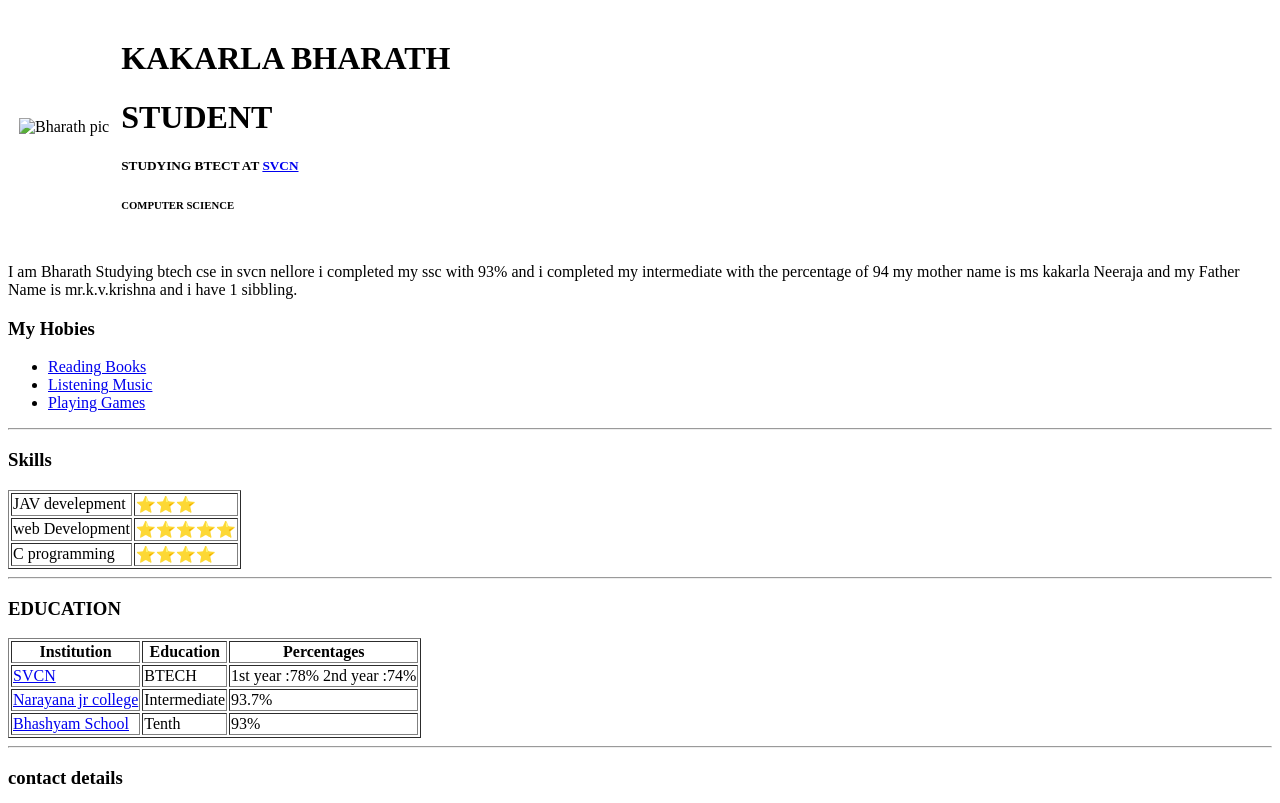
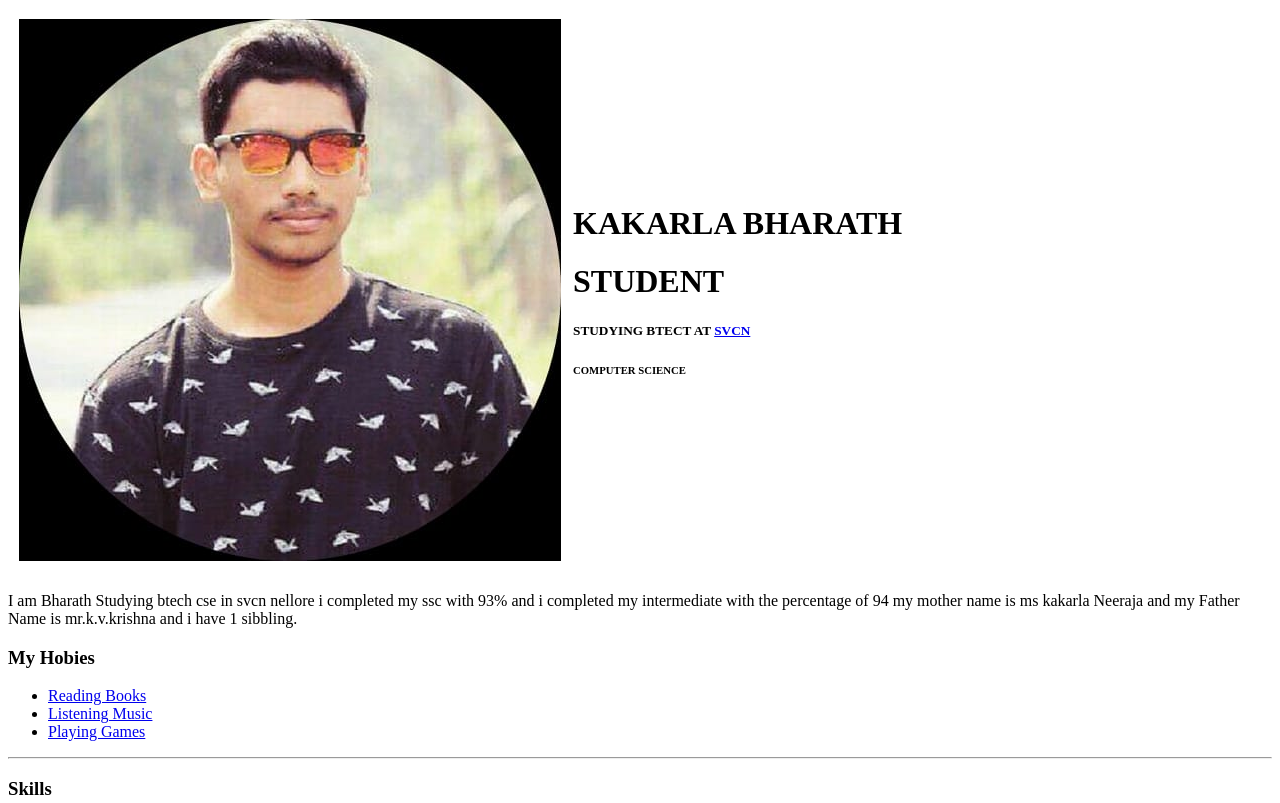
Before and after one commit to bharathk24/cv, a plain HTML site: page index.html in a window 1280 px wide. Shown: the top 803 px of the page. Drawn offline with Linux system fonts and the light colour scheme.

Commit message:
Update index.html

```diff
--- a/index.html
+++ b/index.html
@@ -7,7 +7,7 @@
   <body>
     <table cellspacing="10">
       <tr>
-        <td><img "src="https://raw.githubusercontent.com/bharathk24/cv/main/profile.jpeg" alt="Bharath pic" />
+        <td><img src="https://raw.githubusercontent.com/bharathk24/cv/main/profile.jpeg" alt="Bharath pic">
         </td>
         <td><h1><strong>KAKARLA BHARATH</strong></h1>
           <h1><strong>STUDENT</strong></h1>
```
